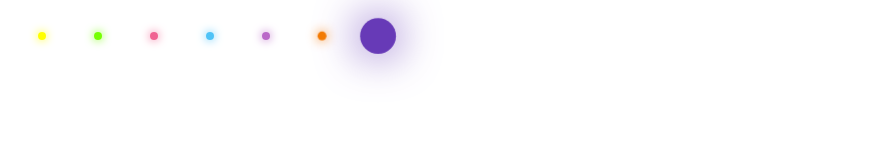
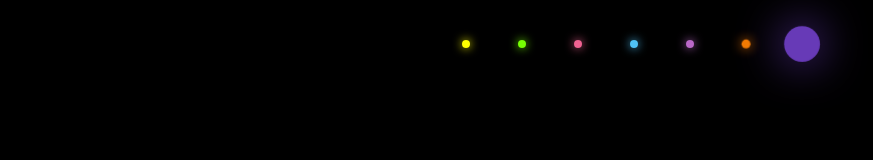
Before and after one commit to oliverwonder/Career_Development, a plain HTML site: page Rough Work/colourful loading effect.html in a window 1280 px wide. Shown: the whole page, without its empty margins (26-899 px from the left). Drawn offline with Linux system fonts and the light colour scheme.

Commit message:
updated the colorful loading effect

```diff
--- a/Rough Work/colourful loading effect.html
+++ b/Rough Work/colourful loading effect.html
@@ -5,6 +5,12 @@
   <meta name="viewport" content="width=device-width, initial-scale=1.0">
   <title>Loader</title>
   <style>
+    body{
+      background-color: black;
+      display: flex;
+      justify-content: center;
+      align-items: center;
+    }
     ul{
       display: flex;
       gap: 1rem;
```
